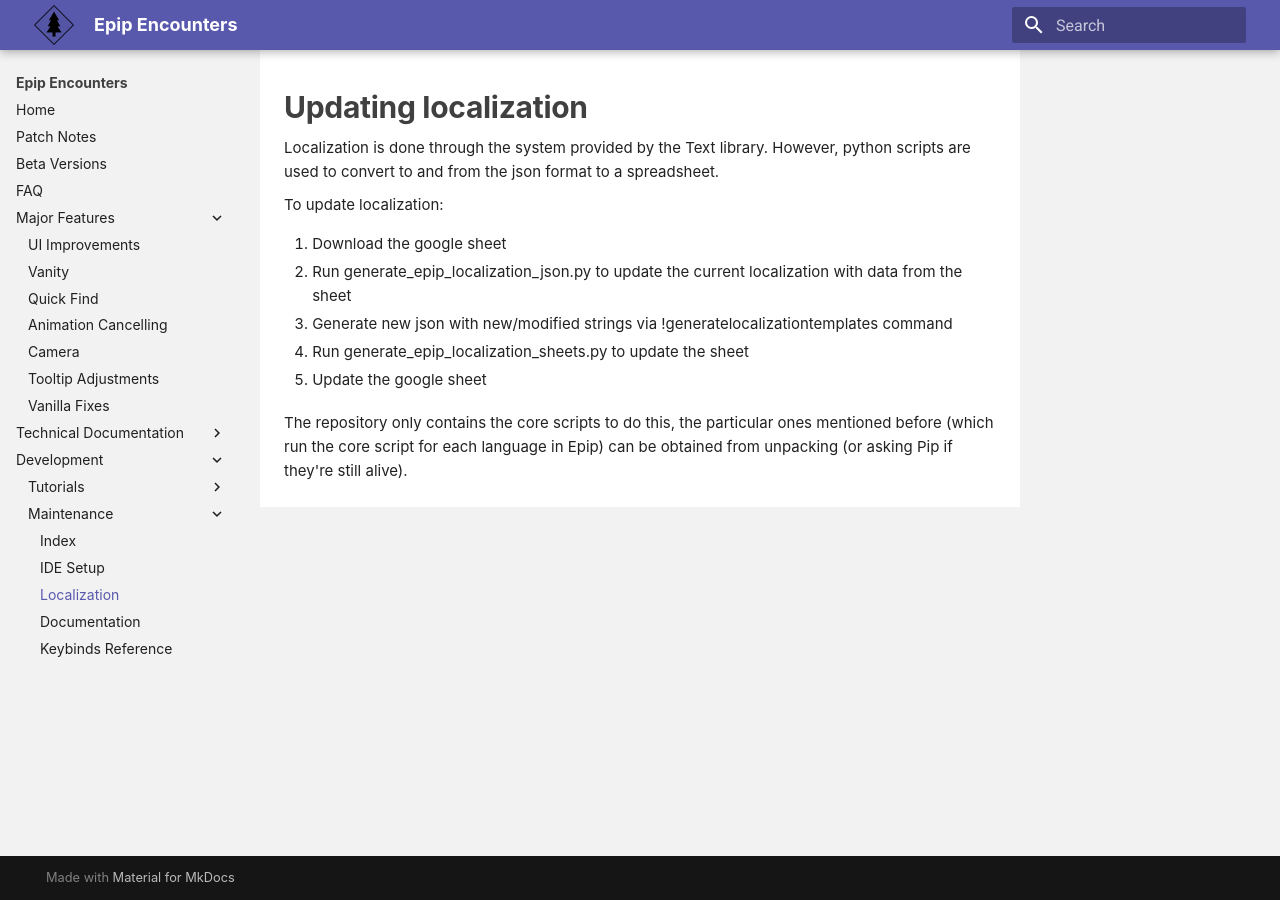
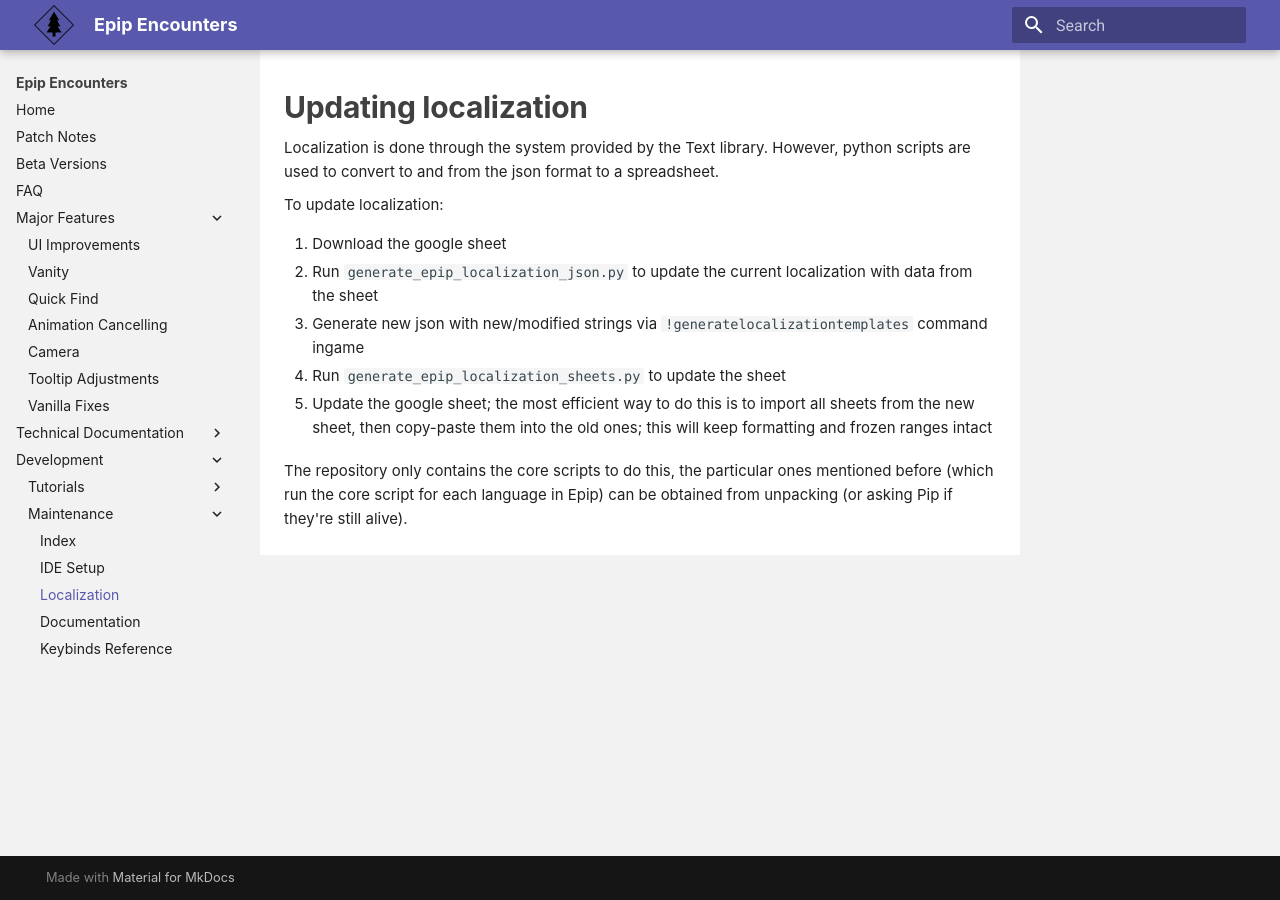
Before and after one commit to PinewoodPip/epip, an MkDocs documentation site: the page built from docs/Maintenance/localization.md, in a window 1280 px wide. Built offline with MkDocs 1.6.1 and Material for MkDocs 9.7.7, drawn with Linux system fonts in a browser that asks for light colours.

Commit message:
Update localization maintenance page

```diff
--- a/docs/Maintenance/localization.md
+++ b/docs/Maintenance/localization.md
@@ -5,9 +5,9 @@ Localization is done through the system provided by the Text library. However, p
 To update localization:
 
 1. Download the google sheet
-2. Run generate_epip_localization_json.py to update the current localization with data from the sheet
-3. Generate new json with new/modified strings via !generatelocalizationtemplates command
-4. Run generate_epip_localization_sheets.py to update the sheet
-5. Update the google sheet
+2. Run `generate_epip_localization_json.py` to update the current localization with data from the sheet
+3. Generate new json with new/modified strings via `!generatelocalizationtemplates` command ingame
+4. Run `generate_epip_localization_sheets.py` to update the sheet
+5. Update the google sheet; the most efficient way to do this is to import all sheets from the new sheet, then copy-paste them into the old ones; this will keep formatting and frozen ranges intact
 
 The repository only contains the core scripts to do this, the particular ones mentioned before (which run the core script for each language in Epip) can be obtained from unpacking (or asking Pip if they're still alive).
```
